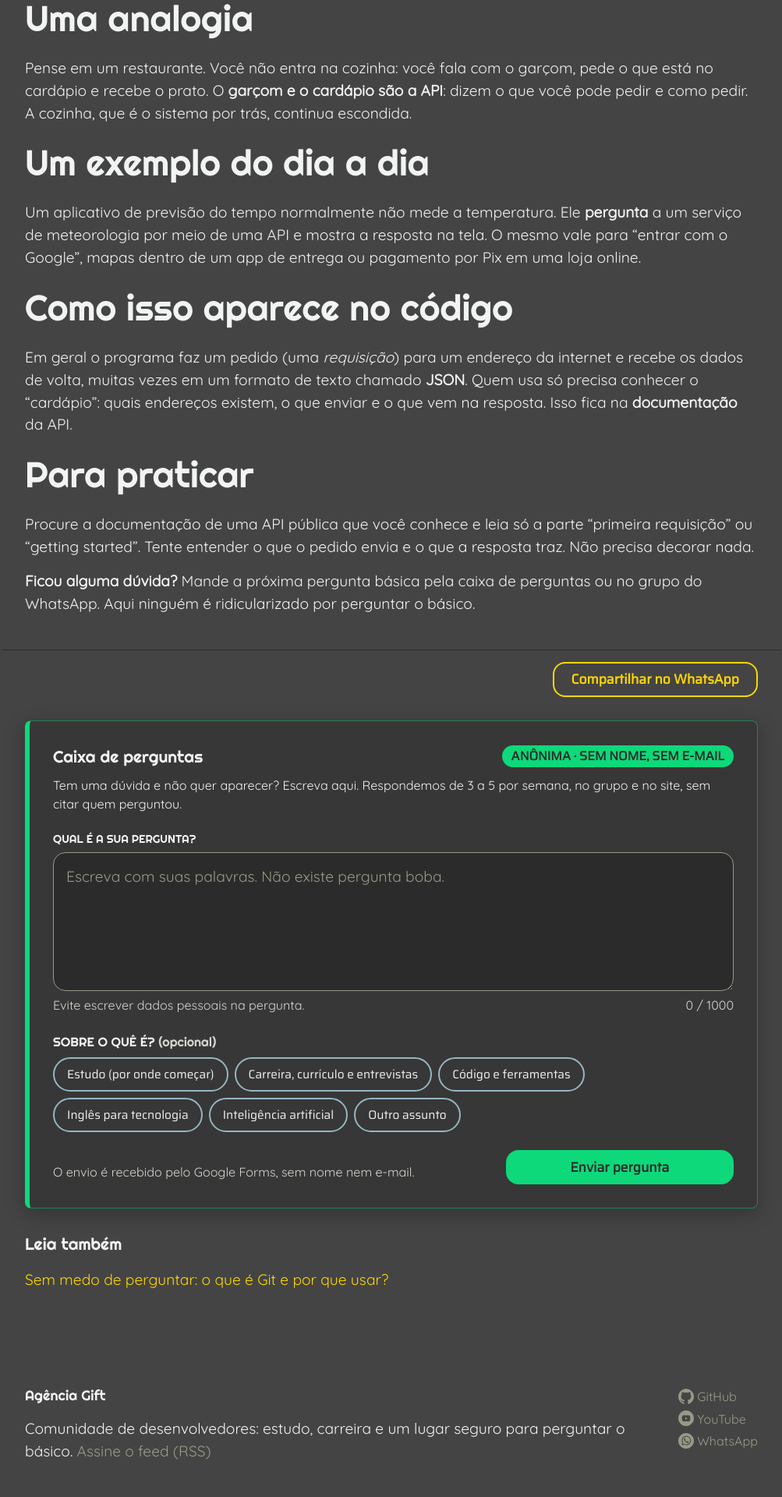
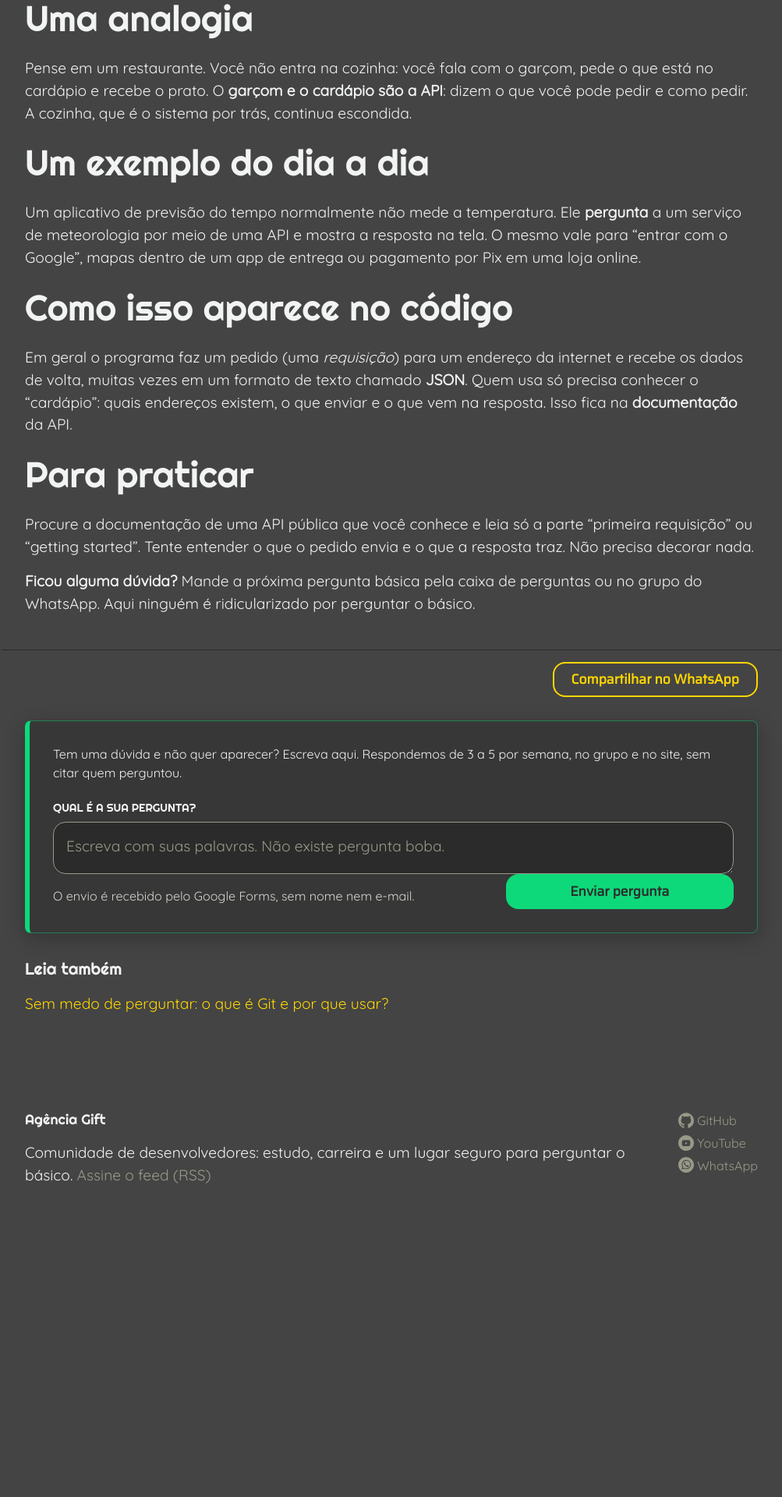
Before and after one commit to agenciagift/agenciagift.github.io, a Jekyll site: the page built from _posts/2026-11-02-sem-medo-de-perguntar-o-que-e-uma-api.md, in a window 1280 px wide. Shown: the part 1272-3192 px from the top of the page at 78% size, without its empty margins (138-1141 px from the left). Built offline with Jekyll 4.4.1, drawn with Linux system fonts in a browser that asks for light colours; after the commit the page ends 2839 px from its top, so only the background shows below that.

Commit message:
posts: caixa de perguntas começa compacta e expande ao focar na caixa de texto
Co-Authored-By: Claude Sonnet 5.5 <noreply@anthropic.com>
Claude-Session: https://claude.ai/code/session_01For3fnj1vCudWmJvY1Dr5P

```diff
--- a/_includes/caixa-perguntas-form.html
+++ b/_includes/caixa-perguntas-form.html
@@ -8,8 +8,8 @@ Os nomes dos campos e as opções precisam bater com o Forms; conferir ao editar
 
 {%- assign assuntos = "Estudo (por onde começar)|Carreira, currículo e entrevistas|Código e ferramentas|Inglês para tecnologia|Inteligência artificial|Outro assunto" | split: "|" -%}
 
-<section class="caixa-form" id="caixa-pergunta" aria-labelledby="caixa-titulo">
-  <div data-grid="center justify">
+<section class="caixa-form" id="caixa-pergunta"{% if include.compacta %} data-compacta{% endif %} aria-labelledby="caixa-titulo">
+  <div data-grid="center justify" data-extra>
     <h2 class="caixa-form__titulo" id="caixa-titulo">Caixa de perguntas</h2>
     <p data-cell="shrink" class="caixa-form__selo">Anônima · sem nome, sem e-mail</p>
   </div>
@@ -24,13 +24,13 @@ Os nomes dos campos e as opções precisam bater com o Forms; conferir ao editar
       <label for="caixa-texto">Qual é a sua pergunta?</label>
       <textarea id="caixa-texto" name="{{ site.caixa_perguntas_campo_pergunta }}" rows="5" maxlength="1000" required
                 aria-describedby="caixa-aviso caixa-erro" placeholder="Escreva com suas palavras. Não existe pergunta boba."></textarea>
-      <div class="caixa-form__meta">
+      <div class="caixa-form__meta" data-extra>
         <span id="caixa-aviso">Evite escrever dados pessoais na pergunta.</span>
         <span id="caixa-contador" aria-hidden="true">0 / 1000</span>
       </div>
     </div>
 
-    <fieldset class="caixa-form__assuntos">
+    <fieldset class="caixa-form__assuntos" data-extra>
       <legend>Sobre o quê é? <span>(opcional)</span></legend>
       <div class="caixa-form__etiquetas">
         {%- for assunto in assuntos %}
--- a/_includes/post-acoes.html
+++ b/_includes/post-acoes.html
@@ -26,4 +26,4 @@
 })();
 </script>
 
-{% include caixa-perguntas-form.html %}
+{% include caixa-perguntas-form.html compacta=true %}
--- a/_sass/_forms.scss
+++ b/_sass/_forms.scss
@@ -206,6 +206,16 @@ button {
     display: none;
   }
 
+  // enxuta: só a pergunta, até a pessoa focar na caixa de texto
+  &--compacta &__campo {
+    margin-bottom: 0;
+
+    textarea {
+      min-height: 3.5em;
+      height: 3.5em;
+    }
+  }
+
   &__selo {
     display: inline-block;
     margin: 0 0 10px;
```
Also changed, not shown: other parts of _includes/caixa-perguntas-form.html (+18 -1 lines).
